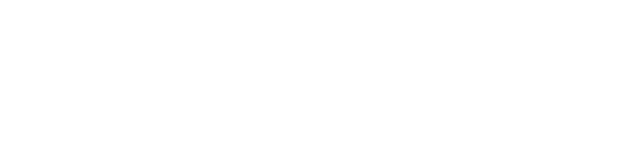
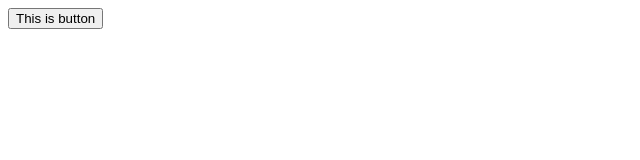
Before and after one commit to tmn/git-demo, a plain HTML site: page index.html in a window 1280 px wide. Shown: the whole page, without its empty margins (0-640 px from the left). Drawn offline with Linux system fonts and the light colour scheme.

Commit message:
Add button

```diff
--- a/index.html
+++ b/index.html
@@ -6,7 +6,7 @@
   </head>
   <body>
 
-
+    <button>This is button</button>
 
   </body>
 </html>
```
